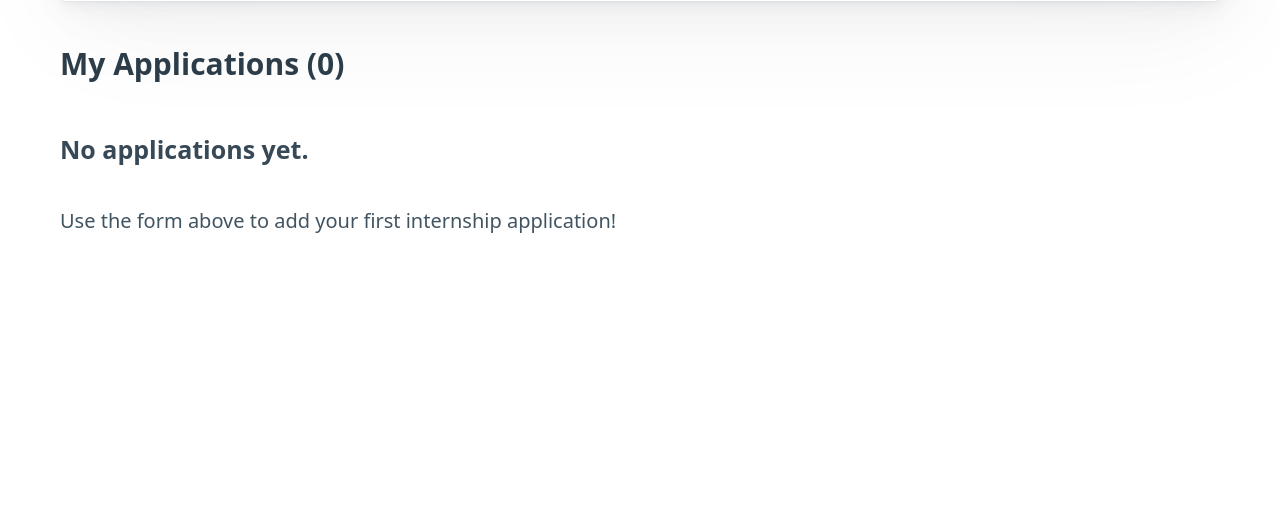
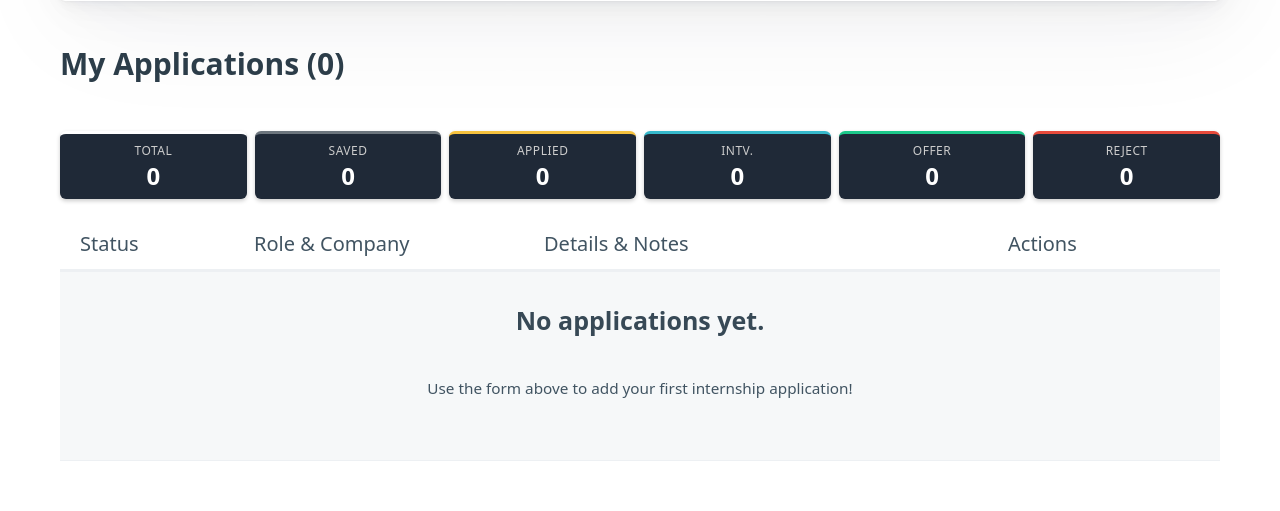
Before and after one commit to mlrlouis/internship-tracker, a Django app: page / in a window 1280 px wide. Shown: the part 1032-1543 px from the top of the page. Before the commit the page ends 1265 px from the top, so only its background shows below. Run offline with Django 5.2, Linux system fonts and the light colour scheme; data that the repository does not hold is empty.

Commit message:
add counters

```diff
--- a/tracker/templates/tracker/company_list.html
+++ b/tracker/templates/tracker/company_list.html
@@ -4,15 +4,52 @@
     <meta charset="utf-8">
     <meta name="viewport" content="width=device-width, initial-scale=1">
     <title>Internship Tracker</title>
+
     <link rel="stylesheet" href="https://unpkg.com/@picocss/pico@1.*/css/pico.min.css">
+
     <style>
+        /* Layout adjustments */
         body { padding: 20px; max-width: 1200px; margin: 0 auto; }
 
-        /* Message Colors */
-        .msg-success { background-color: #d4edda; color: #155724; padding: 10px; margin-bottom: 20px; border-radius: 5px; border: 1px solid #c3e6cb;}
-        .msg-error { background-color: #f8d7da; color: #721c24; padding: 10px; margin-bottom: 20px; border-radius: 5px; border: 1px solid #f5c6cb;}
+        /* --- DASHBOARD STYLE (KOMPAKTER) --- */
+        .stats-row {
+            display: flex;
+            justify-content: space-between;
+            gap: 8px; /* Weniger Abstand zwischen den Kacheln */
+            margin-bottom: 20px;
+        }
 
-        /* Badges */
+        .stat-card {
+            background-color: #1f2937; /* Dunkles Grau */
+            padding: 8px 5px; /* Viel weniger Polsterung (kompakt) */
+            border-radius: 6px;
+            flex: 1;
+            text-align: center;
+            min-width: 60px;
+            box-shadow: 0 2px 4px rgba(0, 0, 0, 0.2);
+        }
+
+        .stat-card h2 {
+            margin: 0;
+            font-size: 1.2rem; /* Kleinere Zahl */
+            color: #fff;
+            line-height: 1.2;
+        }
+
+        .stat-card small {
+            text-transform: uppercase;
+            font-size: 0.6rem; /* Kleinere Beschriftung */
+            letter-spacing: 0.5px;
+            color: #ccc;
+            display: block;
+            margin-bottom: 2px;
+        }
+
+        /* --- MESSAGE STYLES --- */
+        .msg-success { background-color: #d4edda; color: #155724; border: 1px solid #c3e6cb; padding: 10px; margin-bottom: 20px; border-radius: 5px; }
+        .msg-error { background-color: #f8d7da; color: #721c24; border: 1px solid #f5c6cb; padding: 10px; margin-bottom: 20px; border-radius: 5px; }
+
+        /* --- STATUS BADGES --- */
         .status-badge { padding: 5px 10px; border-radius: 15px; font-size: 0.75em; font-weight: bold; color: white; display: inline-block;}
         .status-saved { background-color: #6c757d; }
         .status-applied { background-color: #f6c23e; }
@@ -20,6 +57,7 @@
         .status-offer { background-color: #1cc88a; }
         .status-rejected { background-color: #e74a3b; }
 
+        /* --- TABLE & NOTES --- */
         td { vertical-align: top; }
         details { margin-bottom: 0; border-bottom: none; }
         summary { font-size: 0.85rem; color: #007bff; font-weight: bold; cursor: pointer; }
@@ -33,12 +71,9 @@
             border-left: 4px solid #007bff;
             color: #000000 !important;
         }
+        .notes-box p { color: #000000 !important; margin-bottom: 5px; }
 
-        .notes-box p {
-            color: #000000 !important;
-            margin-bottom: 5px;
-        }
-
+        /* Edit Button Style */
         .btn-edit {
             background-color: #f6c23e;
             border-color: #f6c23e;
@@ -77,42 +112,21 @@
             {% csrf_token %}
 
             <div class="grid">
-                <div>
-                    <label>Company Name *</label>
-                    {{ form.company_name }}
-                </div>
-                <div>
-                    <label>Ticker Symbol (Optional)</label>
-                    {{ form.company_symbol }}
-                    <small>For auto-data (e.g., AAPL)</small>
-                </div>
+                <div><label>Company Name *</label>{{ form.company_name }}</div>
+                <div><label>Ticker Symbol (Optional)</label>{{ form.company_symbol }}<small>For auto-data (e.g., AAPL)</small></div>
             </div>
 
             <div class="grid">
-                <div>
-                    <label>Role *</label>
-                    {{ form.role }}
-                </div>
-                <div>
-                    <label>Country *</label> {{ form.country }}
-                </div>
+                <div><label>Role *</label>{{ form.role }}</div>
+                <div><label>Country *</label>{{ form.country }}</div>
             </div>
 
             <div class="grid">
-                <div>
-                    <label>Status</label>
-                    {{ form.status }}
-                </div>
-                 <div>
-                    <label>Job Ad Link</label>
-                    {{ form.job_link }}
-                 </div>
+                <div><label>Status</label>{{ form.status }}</div>
+                 <div><label>Job Ad Link</label>{{ form.job_link }}</div>
             </div>
 
-            <div>
-                <label>My Notes</label>
-                {{ form.notes }}
-            </div>
+            <div><label>My Notes</label>{{ form.notes }}</div>
 
             <button type="submit" style="margin-top: 20px;">Track Application</button>
         </form>
@@ -120,7 +134,37 @@
 
     <h3>My Applications ({{ applications.count }})</h3>
 
-    <tbody>
+    <div class="stats-row">
+        <div class="stat-card" style="border-top: 3px solid #fff;">
+            <small>Total</small><h2>{{ stats.total }}</h2>
+        </div>
+        <div class="stat-card" style="border-top: 3px solid #6c757d;">
+            <small>Saved</small><h2>{{ stats.saved }}</h2>
+        </div>
+        <div class="stat-card" style="border-top: 3px solid #f6c23e;">
+            <small>Applied</small><h2>{{ stats.applied }}</h2>
+        </div>
+        <div class="stat-card" style="border-top: 3px solid #36b9cc;">
+            <small>Intv.</small><h2>{{ stats.interview }}</h2>
+        </div>
+        <div class="stat-card" style="border-top: 3px solid #1cc88a;">
+            <small>Offer</small><h2>{{ stats.offer }}</h2>
+        </div>
+        <div class="stat-card" style="border-top: 3px solid #e74a3b;">
+            <small>Reject</small><h2>{{ stats.rejected }}</h2>
+        </div>
+    </div>
+
+    <table role="grid">
+        <thead>
+            <tr>
+                <th scope="col" style="width: 15%;">Status</th>
+                <th scope="col" style="width: 25%;">Role & Company</th>
+                <th scope="col" style="width: 40%;">Details & Notes</th>
+                <th scope="col" style="width: 20%;">Actions</th>
+            </tr>
+        </thead>
+        <tbody>
             {% for app in applications %}
             <tr>
                 <td>
@@ -134,19 +178,11 @@
                 </td>
 
                 <td>
-                    <strong>{{ app.role }}</strong>
-                    <br>
-                    {{ app.company.name }}
-                    <br>
+                    <strong>{{ app.role }}</strong><br>
+                    {{ app.company.name }}<br>
                     <small>📍 {{ app.country }}</small>
-
-                    {% if app.company.industry %}
-                        <br><small>🏭 {{ app.company.industry }}</small>
-                    {% endif %}
-
-                    {% if app.company.employee_count %}
-                        <br><small>👥 {{ app.company.employee_count }} Employees</small>
-                    {% endif %}
+                    {% if app.company.industry %}<br><small>🏭 {{ app.company.industry }}</small>{% endif %}
+                    {% if app.company.employee_count %}<br><small>👥 {{ app.company.employee_count }} Emp.</small>{% endif %}
                 </td>
 
                 <td>
@@ -156,7 +192,6 @@
                             {{ app.notes|linebreaks }}
                         </div>
                     {% endif %}
-
                     {% if app.company.description %}
                         <details>
                             <summary>ℹ️ Show Company Info</summary>
@@ -169,30 +204,19 @@
 
                 <td>
                     {% if app.job_link %}
-                        <a href="{{ app.job_link }}" target="_blank" role="button" class="outline" style="padding: 5px; font-size: 0.8rem; width: 100%; margin-bottom: 5px;">
-                            🔗 View Job Ad
-                        </a>
+                        <a href="{{ app.job_link }}" target="_blank" role="button" class="outline" style="padding: 5px; font-size: 0.8rem; width: 100%; margin-bottom: 5px;">🔗 View Job Ad</a>
+                    {% endif %}
+                    {% if app.company.website %}
+                        <a href="{{ app.company.website }}" target="_blank" style="font-size: 0.8rem; display: block; text-align: center; margin-bottom: 10px;">Visit Website</a>
                     {% endif %}
 
-                    {% if app.company.website %}
-                        <a href="{{ app.company.website }}" target="_blank" style="font-size: 0.8rem; display: block; text-align: center; margin-bottom: 10px;">
-                            Visit Website
-                        </a>
-                    {% endif %}
-
-                    <a href="{% url 'edit_application' app.id %}" class="btn-edit" role="button">
-                        ✏️ Edit
-                    </a>
+                    <a href="{% url 'edit_application' app.id %}" class="btn-edit" role="button">✏️ Edit</a>
 
                     <hr style="margin: 10px 0;">
 
                     <form action="{% url 'delete_application' app.id %}" method="post">
                         {% csrf_token %}
-                        <button type="submit"
-                                style="background-color: #dc3545; border-color: #dc3545; padding: 5px; font-size: 0.75rem; width: 100%;"
-                                onclick="return confirm('Delete this application?');">
-                            🗑️ Delete
-                        </button>
+                        <button type="submit" style="background-color: #dc3545; border-color: #dc3545; padding: 5px; font-size: 0.75rem; width: 100%;" onclick="return confirm('Delete this application?');">🗑️ Delete</button>
                     </form>
                 </td>
             </tr>
--- a/tracker/views.py
+++ b/tracker/views.py
@@ -46,9 +46,19 @@ def company_list(request):
         # Case 2: Show list
         applications = Application.objects.all().order_by('-date_applied')
 
+        stats = {
+                'total': applications.count(),
+                'saved': applications.filter(status='saved').count(),
+                'applied': applications.filter(status='applied').count(),
+                'interview': applications.filter(status='interview').count(),
+                'offer': applications.filter(status='offer').count(),
+                'rejected': applications.filter(status='rejected').count(),
+        }
+
         context = {
                 'form': form,
-                'applications': applications
+                'applications': applications,
+                'stats': stats
         }
 
         return render(request, 'tracker/company_list.html', context)
```
